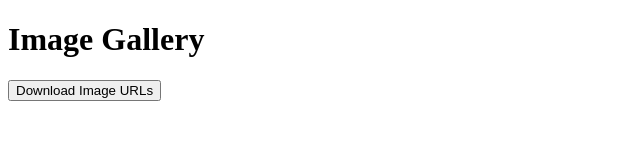
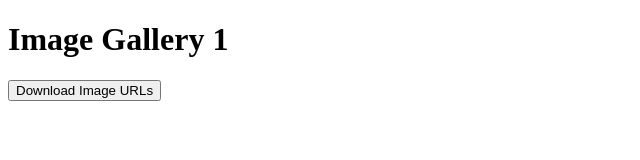
Before and after one commit to anishkumar92/imageURLgenerator, a plain HTML site: page index.html in a window 1280 px wide. Shown: the full height of the page, 0-640 px from the left. Drawn offline with Linux system fonts and the light colour scheme; no server answers.

```diff
--- a/index.html
+++ b/index.html
@@ -1,10 +1,10 @@
 <!DOCTYPE html>
 <html>
   <head>
-    <title>Image Gallery</title>
+    <title>Image Gallery 1</title>
   </head>
   <body>
-    <h1>Image Gallery</h1>
+    <h1>Image Gallery 1</h1>
     <div id="image-container"></div>
     <button onclick="downloadImageURLs()">Download Image URLs</button>
     <script src="script.js"></script>
```
